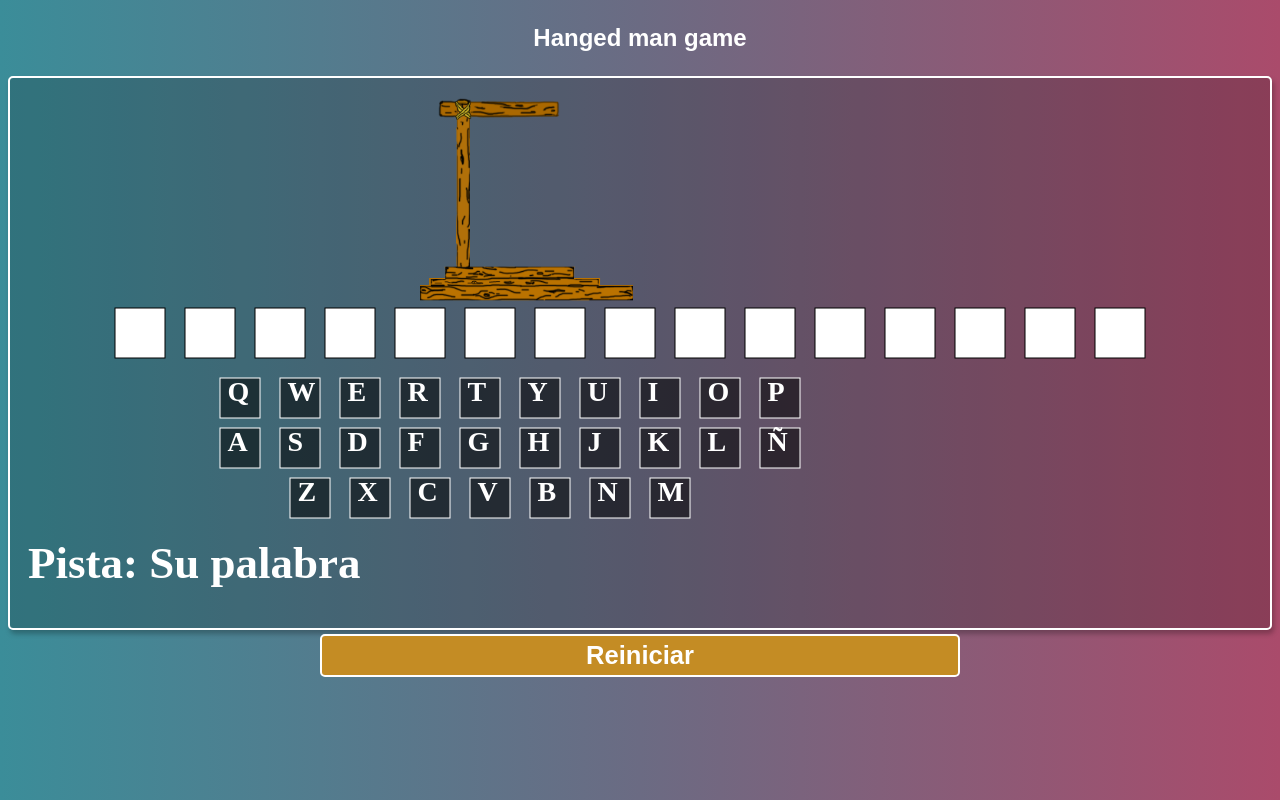
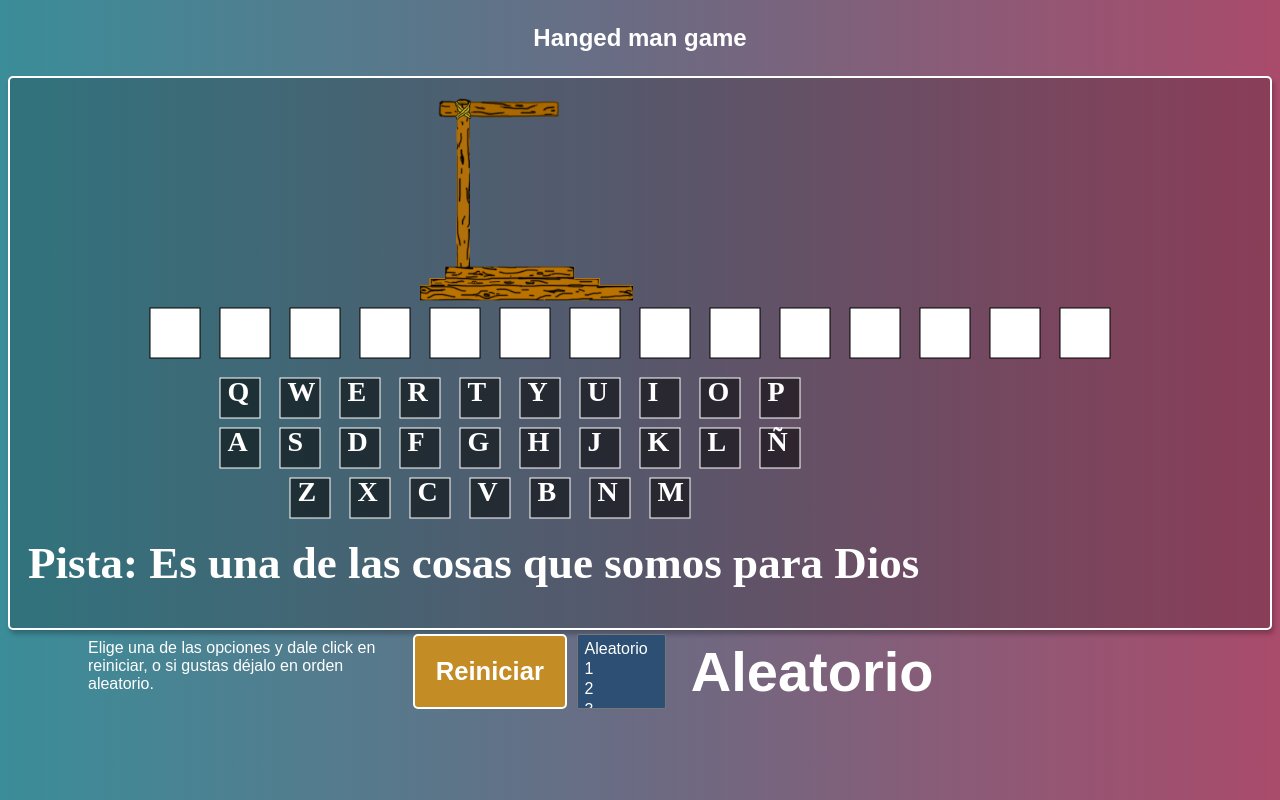
Before and after one commit to bastianburst/hanged, a plain HTML site: page index.html in a window 1280 px wide. Drawn offline with Linux system fonts and the light colour scheme.

Commit message:
Commit
Controls added, now you can select the game challenge too.

```diff
--- a/css/style.css
+++ b/css/style.css
@@ -1,5 +1,6 @@
 body{
     width: 100%;
+    font-family: sans-serif;
     margin: 0 auto;
     text-align: center;
     background: #aa4b6b;  /* fallback for old browsers */
@@ -31,9 +32,40 @@ h3{
     border: solid 2px white;
     display: inline-block;
     border-radius:5px;
-    width:50%;
+    width:6em;
     cursor:pointer;
 }
 #boton:hover{ /* Estilo que se activa al pasar el puntero sobre el boton */
     background-color: rgb(66, 123, 177);
 }
+.contenedor_controles{
+    margin-left:5.5em;
+}
+.contenedor_controles_interno{
+    display: flex;
+    justify-content: left;
+}
+.texto_contenedor_controles{
+    color:white;
+    width: 20em;
+    text-align: left;
+    padding: 0;
+    margin:5px 5px 0 0;
+}
+#shownumberselected{
+    text-transform: capitalize;
+    color:white;
+    font-weight: 600;
+    font-size:3.5em;
+    padding: 5px 15px 5px 5px;
+    margin: 0px 15px 0px 5px;
+}
+.selectorgame{
+    background: #2c4f73;
+    color:white;
+    font-weight: 600;
+    font-size:1em;
+    padding: 5px 15px 5px 5px;
+    margin: 0px 15px 0px 10px;
+
+}
--- a/index.html
+++ b/index.html
@@ -1,23 +1,32 @@
 <!DOCTYPE html>
 <html>
-
 <head>
-    <meta charset="utf-8"/>
-    <meta name="viewport" content="width=device-width, initial-scale=1"/>
+    <meta charset="utf-8" />
+    <meta name="viewport" content="width=device-width, initial-scale=1" />
+    <meta name="author" content="Sebastian Gallego - Bastianburst" />
+    <meta name="description" content="Hanged man game implementation with Javascript HTML y CSS" />
     <title>Hanged_man_game</title>
-    <link rel="icon" href="img/hangman-game.svg"/>
-    <link rel="stylesheet"  href="css/style.css"/>
+    <link rel="icon" href="img/hangman-game.svg" />
+    <link rel="stylesheet" href="css/style.css" />
 </head>
-
 <body>
     <h3>Hanged man game</h3>
+
     <canvas id="pantalla" width="1260px" height="550px">
         <!-- etiqueta del canvas con sus medidas en la pantalla -->
         Tu navegador no soporta Canvas.
     </canvas>
     <!-- El boton que nos sirve para recargar la pagina y asi generar una nueva palabra y volver a jugar -->
-    <button id="boton" type="reset" onclick="javascript:window.location.reload();">Reiniciar</button>
+    <div class="contenedor_controles">
+        <div class="contenedor_controles_interno">
+            <p class="texto_contenedor_controles">Elige una de las opciones y dale click en reiniciar, o si gustas déjalo en orden aleatorio.</p>
+            <button id="boton" type="reset" onclick="javascript:window.location.reload();">Reiniciar</button>
+            <select name="selectorgame" id="selectorgame" class="selectorgame" onchange="changeQuestion()" size="3">
+                <option value="aleatorio">Aleatorio</option>
+            </select>
+            <div id="shownumberselected">Aleatorio</div>
+        </div>
+    </div>
     <script src="js/main.js"></script>
 </body>
-
 </html>
--- a/js/main.js
+++ b/js/main.js
@@ -26,13 +26,53 @@ let errores = 0;
 palabras_array.push("LAMPARAAMISPIES");
 palabras_array.push("LINAJEESCOGIDO");
 palabras_array.push("PRINCIPEDEPAZ");
+palabras_array.push("SALVOSPORGRACIA");
+palabras_array.push("CUEVADEADULAM");
 /*Frases estas se mostrarán en el final del juego ya que viene con espacios*/
 frases_array.push("LAMPARA A MIS PIES");
 frases_array.push("LINAJE ESCOGIDO");
 frases_array.push("PRINCIPE DE PAZ");
+frases_array.push("SALVOS POR GRACIA");
+frases_array.push("CUEVA DE ADULAM");
 
 
+//llenar select de forma dinámica
+let showOptionsinFront = document.getElementById("selectorgame");
+for (i = 0; i <= palabras_array.length - 1; i++) {
+    option = document.createElement("option");
+    option.value = i;
+    option.text = i + 1;
+    showOptionsinFront.appendChild(option);
+}
+//console.log(showOptionsinFront);
 
+//Sacar la opción elegida del local storage
+let selectedgameOption = localStorage.getItem("codigojuego");
+//console.log(selectedgameOption);
+
+//Función para cambiar la opción del juego con el selector
+function changeQuestion(value) {
+    let code = document.getElementById("selectorgame").value;
+    console.log(code);
+    localStorage.setItem('codigojuego', code);
+}
+
+/*Mostrar opción seleccionada en pantalla*/
+let showOptionSelected = function () {
+    //console.log('activado');
+    //lógica para mostrar en el front, si es null pone aleatorio, si es aleatorio pone lo que está en local storage
+    //si no pone el número correspondiente
+    let elementNumber = document.getElementById("shownumberselected");
+    //console.log(selectedgameOption);
+    if (selectedgameOption == "aleatorio") {
+        elementNumber.innerHTML = (selectedgameOption);
+    } else if (selectedgameOption == null) {
+        elementNumber.innerHTML = "aleatorio";
+    } else {
+        elementNumber.innerHTML = (parseInt(selectedgameOption) + 1);
+    }
+    //console.log(elementNumber);
+}
 /* Objetos */
 function Tecla(x, y, ancho, alto, letra) {
     this.x = x;
@@ -99,6 +139,12 @@ function pistaFunction(frase) {
         case 'PRINCIPE DE PAZ':
             pista = "Es una de las cosas que Jesús es";
             break;
+        case 'SALVOS POR GRACIA':
+            pista = "Es una de las cosas que somos en Dios";
+            break;
+        case 'CUEVA DE ADULAM':
+            pista = "Donde un personaje biblico se escondió";
+            break;
         default:  // El defaul se puede omitir //
             pista = "No hay pistas";
     }
@@ -140,6 +186,9 @@ function teclado() {
 
 /* aqui obtenemos nuestra palabra aleatoriamente y la dividimos en letras */
 function pintaPalabra() {
+    //console.log(selectedgameOption);
+    if (selectedgameOption == null || selectedgameOption == "aleatorio") {
+        //console.log("null");
         let p = Math.floor(Math.random() * palabras_array.length);
         //Asignamos del array de palabras
         palabra = palabras_array[p];
@@ -164,6 +213,37 @@ function pintaPalabra() {
             letras_array.push(miLetra);
             x += lon + margen;
         }
+
+    } else {
+        //console.log(selectedgameOption);
+        let p = selectedgameOption;
+        //Asignamos del array de palabras
+        palabra = palabras_array[p];
+        //Asignamos del array de frases
+        frase = frases_array[p];
+        //console.log(palabra);
+        //console.log(p);
+        //console.log(frase);
+        pistaFunction(frase);
+
+        let w = canvas.width;
+        let len = palabra.length;
+        let ren = 0;
+        let col = 0;
+        let y = 230;
+        let lon = 50;
+        let x = (w - (lon + margen) * len) / 2;
+        for (let i = 0; i < palabra.length; i++) {
+            letra = palabra.substr(i, 1);
+            miLetra = new Letra(x, y, lon, lon, letra);
+            miLetra.dibuja();
+            letras_array.push(miLetra);
+            x += lon + margen;
+        }
+
+    }
+    //Llamar función para mostrar en pantalla la opción seleccionada
+    showOptionSelected();
 }
 
 /* dibujar cadalzo y partes del pj segun sea el caso */
@@ -246,8 +326,7 @@ function gameOver(errores) {
     ctx.fillText(frase, lon, 380);
     horca(errores);
 }
-
-/* Detectar si se a cargado nuestro contexco en el canvas, iniciamos las funciones necesarias para jugar o se le manda msj de error segun sea el caso */
+/* Detectar si se ha cargado nuestro contexto en el canvas, iniciamos las funciones necesarias para jugar o se le manda msj de error segun sea el caso */
 window.onload = function () {
     canvas = document.getElementById("pantalla");
     if (canvas && canvas.getContext) {
```
Lines whose indentation alone changed are shown as unchanged.
